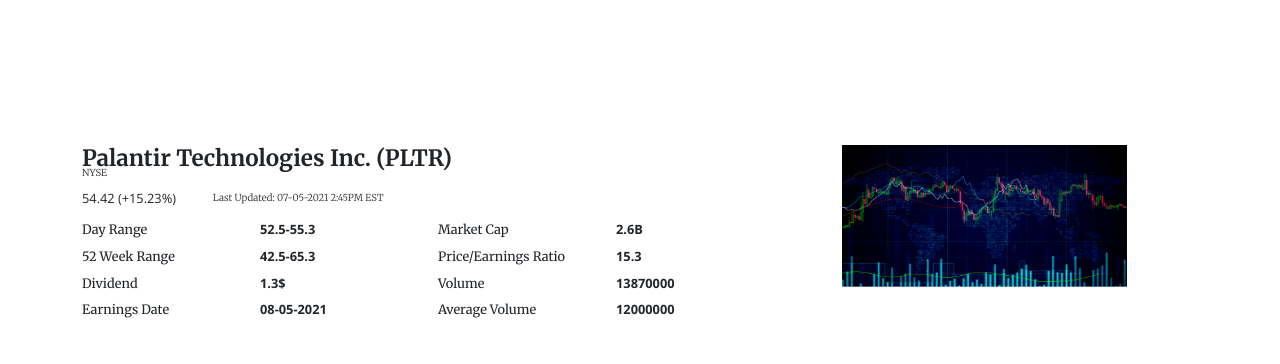
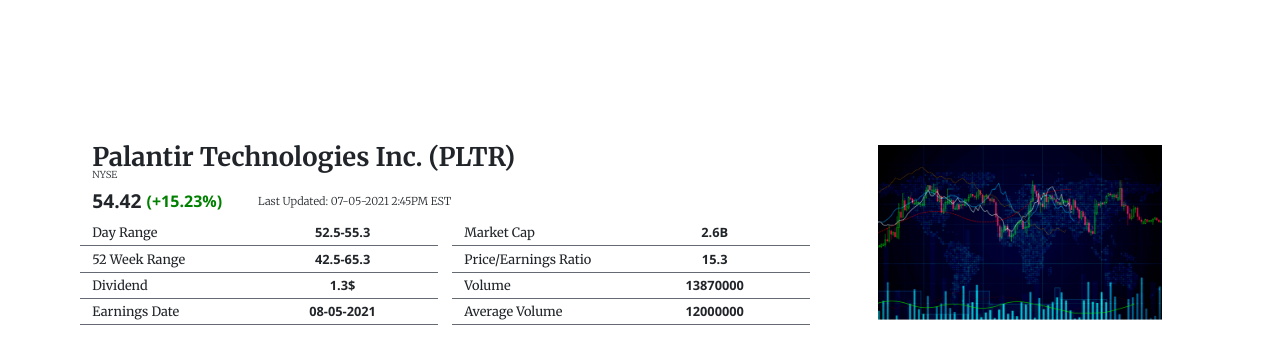
Before and after one commit to orlandoortegajr/NextGenData, a JavaScript app in the folder frontend/next-gen-data/: page / in a window 1280 px wide. Shown: the top 364 px of the page. Built offline with nearby package versions, Linux system fonts and the light colour scheme; the HTML template or start-up script is replaced by a standard one.

Commit message:
finished the basic front end for details page

```diff
--- a/frontend/next-gen-data/src/App.js
+++ b/frontend/next-gen-data/src/App.js
@@ -10,6 +10,7 @@
   const exchange = 'NYSE';
   const price = 54.42;
   const percentageIncrease = 15.23;
+  var color = (percentageIncrease > 0 ? 'green' : 'red');
   const lastUpdated = '07-05-2021 2:45PM EST';
   const lowestDayPrice = 52.50;
   const highestDayPrice = 55.30;
@@ -36,7 +37,7 @@
     <div className="container">
       <div className="stock-container">
         <div className="row">
-          <div className="col-8">
+          <div id="stock-details-column" className="col-8">
             <div id="stock-name-row" className="row">
               <div className="col-12 center-div-parent">
                 <div id="stock-name-container">
@@ -47,10 +48,9 @@
             </div>
             <div id="stock-price-row" className="row">
               <div className="col-12 center-div-parent">
-                <h2 id="stock-price">
-                  {`${price}
-                    (${percentageIncrease > 0 ? '+' : '-'}${percentageIncrease}%)
-                  `}
+                <h2 id="stock-price-header">
+                  <span id="stock-price">{`${price}`}</span>
+                  <span id="stock-price-percentage" style={{color: color}}>{`(${percentageIncrease > 0 ? '+' : '-'}${percentageIncrease}%)`}</span>
                 </h2>
                 <h3 id="last-price-update">Last Updated: {lastUpdated}</h3>
               </div>
@@ -81,7 +81,9 @@
             />
           </div>
           <div className="col-4">
-            <img id="stock-graph-image" src={stockGraph} alt="a stock graph"></img>
+            <div className="center-div-parent-horizontal">
+              <img id="stock-graph-image" src={stockGraph} alt="a stock graph"></img>
+            </div>
           </div>
         </div>
       </div>
--- a/frontend/next-gen-data/src/components/InfoRow.js
+++ b/frontend/next-gen-data/src/components/InfoRow.js
@@ -1,19 +1,21 @@
+import '../styles/components/InfoRow.css';
+
 const InfoRow = ({ leftTitle, leftValue, rightTitle, rightValue }) => {
   return (
     <div id="info-row" className="row">
-      <div className="col-6 row">
+      <div id="left-title-value-container" className="col-6 row info-row-title-value-container">
         <div className="col-6 center-div-parent">
           <h3 className="info-row-title">{leftTitle}</h3>
         </div>
-        <div className="col-6 center-div-parent">
+        <div className="col-6 center-div-parent-horizontal">
           <h3 className="info-row-value">{leftValue}</h3>
         </div>
       </div>
-      <div className="col-6 row">
+      <div id="right-title-value-container" className="col-6 row info-row-title-value-container">
         <div className="col-6 center-div-parent">
           <h3 className="info-row-title">{rightTitle}</h3>
         </div>
-        <div className="col-6 center-div-parent">
+        <div className="col-6 center-div-parent-horizontal">
           <h3 className="info-row-value">{rightValue}</h3>
         </div>
       </div>
--- /dev/null
+++ b/frontend/next-gen-data/src/styles/components/InfoRow.css
@@ -0,0 +1,29 @@
+#info-row {
+    height: 15%;
+}
+
+.info-row-title {
+    align-self: center;
+    font-family: 'Merriweather', serif;
+    font-weight: 400;
+    font-size: 1vw;
+}
+
+.info-row-value {
+    align-self: center;
+    font-family: 'Open Sans', sans-serif;
+    font-weight: 600;
+    font-size: 1vw;
+}
+
+.info-row-title-value-container {
+    border-bottom: rgba(102, 107, 115,  1) 0.5px solid;
+}
+
+#left-title-value-container {
+    margin-right: 1%;
+}
+
+#right-title-value-container {
+    margin-left: 1%;
+}
--- a/frontend/next-gen-data/src/styles/general.css
+++ b/frontend/next-gen-data/src/styles/general.css
@@ -1,3 +1,10 @@
 .center-div-parent {
     display: flex;
+    padding: 0;
 }
+
+.center-div-parent-horizontal {
+    display: flex;
+    padding: 0;
+    justify-content: center;
+}
--- a/frontend/next-gen-data/src/styles/stock.css
+++ b/frontend/next-gen-data/src/styles/stock.css
@@ -11,16 +11,14 @@
 
 #stock-price-row {
     height: 20%;
-}
-
-#info-row {
-    height: 15%;
+    margin-top: 0.5%;
+    margin-bottom: 0.25%;
 }
 
 #stock-company-name {
     font-family: 'Merriweather', serif;
     font-weight: 700;
-    font-size: 1.75vw;
+    font-size: 2vw;
 }
 
 #exchange-name {
@@ -31,15 +29,23 @@
 
 #stock-price {
     font-family: 'Open Sans', sans-serif;
-    font-weight: 400;
-    font-size: 1vw;
+    font-weight: 700;
+    font-size: 1.5vw;
     align-self: center;
+}
+
+#stock-price-percentage {
+    font-family: 'Open Sans', sans-serif;
+    font-weight: 700;
+    font-size:  1.25vw;
+    align-self: center;
+    margin-left: 5px;
 }
 
 #last-price-update {
     font-family: 'Merriweather', serif;
     font-weight: 300;
-    font-size: 0.75vw;
+    font-size: 0.85vw;
     align-self: center;
     margin-left: 5%;
 }
@@ -53,16 +59,11 @@
     align-self: center;
 }
 
-.info-row-title {
-    align-self: center;
-    font-family: 'Merriweather', serif;
-    font-weight: 400;
-    font-size: 1vw;
+#stock-details-column {
+    padding: 0 3%;
 }
 
-.info-row-value {
-    align-self: center;
-    font-family: 'Open Sans', sans-serif;
-    font-weight: 600;
-    font-size: 1vw;
+#stock-price-header {
+    display: flex;
+    align-items: center;
 }
```
Also changed, not shown: frontend/next-gen-data/src/components/InfoRows.js (added, +11 -0 lines).
